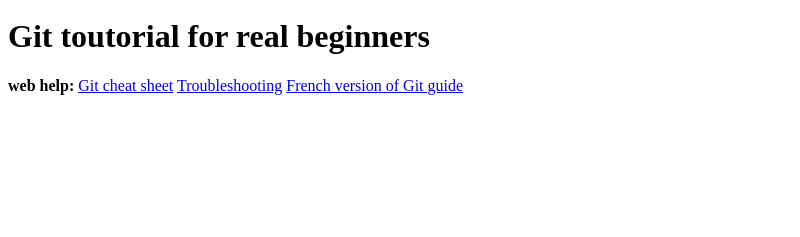
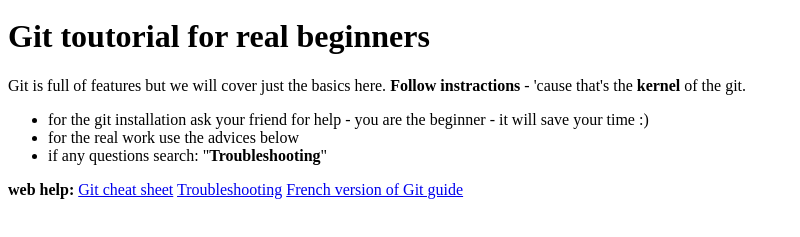
Before and after one commit to JuLbJ/02_wednesday_git, a plain HTML site: page index.html in a window 1280 px wide. Shown: the part 39-276 px from the top of the page, without its empty margins (0-800 px from the left). Drawn offline with Linux system fonts and the light colour scheme.

```diff
--- a/index.html
+++ b/index.html
@@ -12,12 +12,29 @@
 			<img src="matrix.gif" alt="Net animated picture" style="width:500px; height:200px";
 					position="center" />
 			<img style="position:relative; left: 280px; bottom: 100px" src="image2.png" />
-		</p>
+
+			<h1><b>Git toutorial for real beginners</b></h1>
+
+			Git is full of features but we will cover just the basics here. <strong>Follow instractions</strong> - 'cause that's the <strong>kernel</strong> of the git.</strong>
+			</p>
+			 <ul>
+				  <li>for the git installation ask your friend for help - you are the beginner - it will save your time :)</li>
+				  <li>for the real work use the advices below</li>
+				  <li>if any questions search: "<strong>Troubleshooting</strong>"</li>
+				</ul>
 
 
-		<h1><b>Git toutorial for real beginners</b></h1>
 
-		<p>
+
+
+
+
+
+
+
+
+
+				<p>
 					<b>web help:</b>    <a href="https://www.git-tower.com/blog/git-cheat-sheet/">Git cheat sheet</a>
 															<a href="http://stackoverflow.com/questions/11816424/understanding-the-basics-of-git-and-github">Troubleshooting</a>
 															<a href="http://rogerdudler.github.io/git-guide/index.fr.html">French version of Git guide<a/>
```
